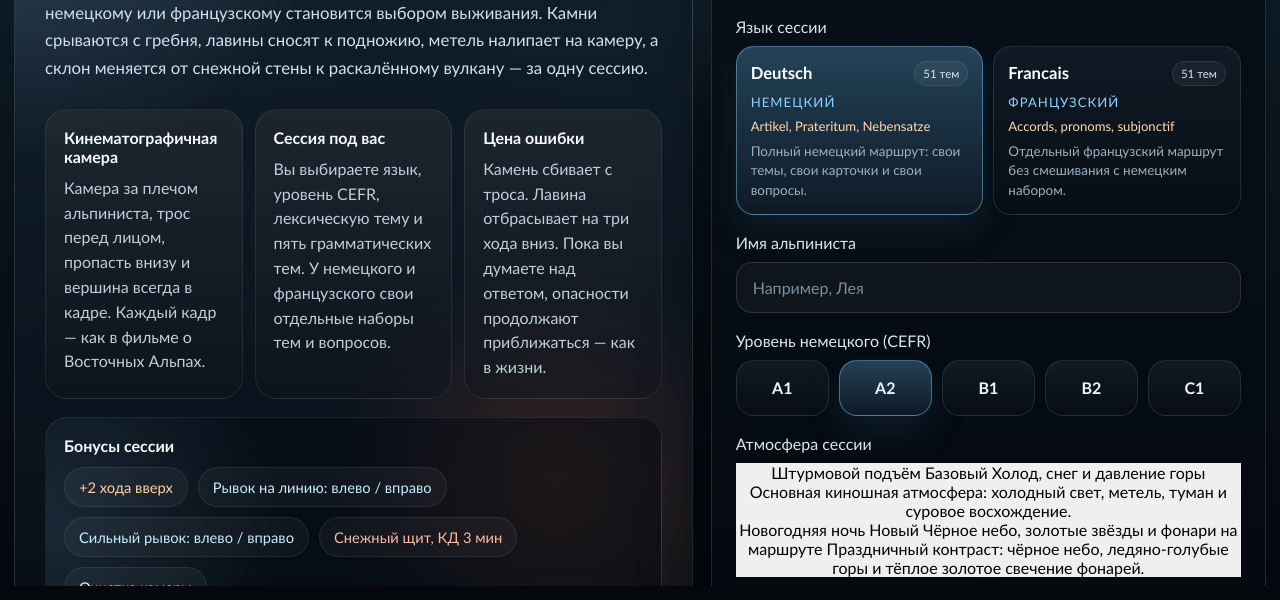
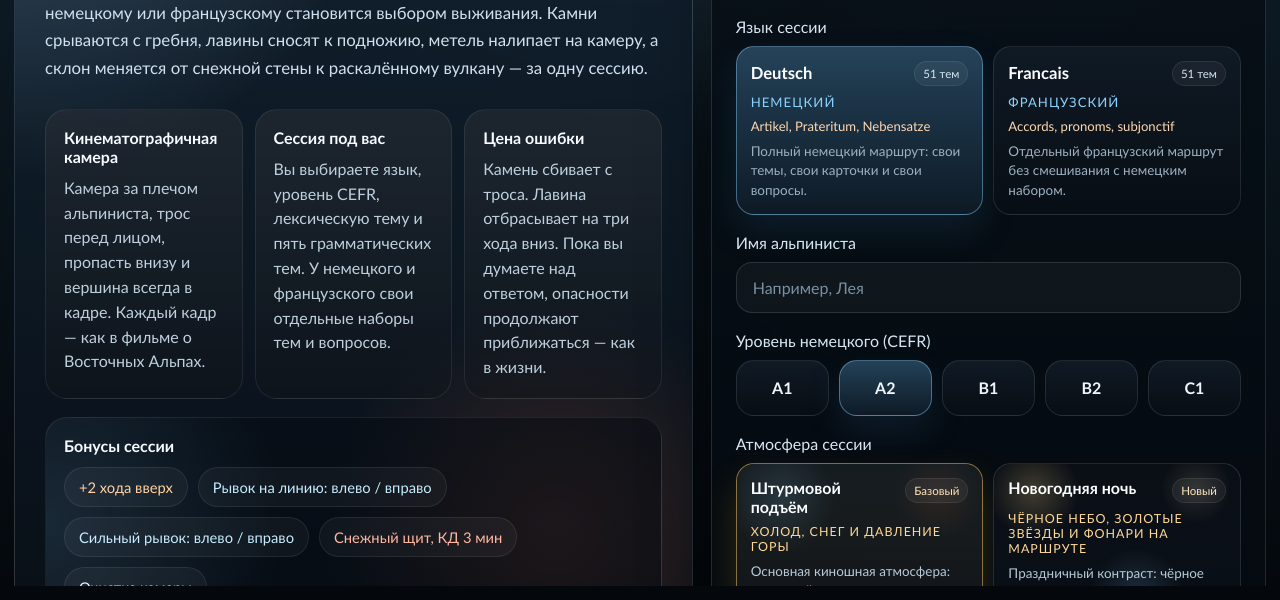
Before and after one commit to kirillmalafeev27-ai/Bergsteig, a website: page public/index.html in a window 1280 px wide. Shown: the part 200-800 px from the top of the page. Drawn offline with nearby package versions, Linux system fonts and the light colour scheme.

Commit message:
Add files via upload

```diff
--- a/public/css/style.css
+++ b/public/css/style.css
@@ -39,6 +39,14 @@ body {
     radial-gradient(circle at top, rgba(126, 170, 200, 0.22), transparent 34%),
     radial-gradient(circle at 20% 12%, rgba(255, 122, 74, 0.12), transparent 18%),
     linear-gradient(180deg, #122331 0%, #0a151d 38%, #04080d 100%);
+}
+
+body[data-atmosphere-preset="newyear"] {
+  background:
+    radial-gradient(circle at 14% 10%, rgba(255, 214, 120, 0.12), transparent 16%),
+    radial-gradient(circle at 84% 12%, rgba(255, 241, 193, 0.08), transparent 14%),
+    radial-gradient(circle at 50% -4%, rgba(137, 195, 255, 0.08), transparent 28%),
+    linear-gradient(180deg, #070a10 0%, #04060b 42%, #020308 100%);
 }
 
 button,
@@ -102,6 +110,13 @@ button {
     linear-gradient(180deg, rgba(18, 34, 49, 0.92), rgba(8, 14, 21, 0.94));
 }
 
+body[data-atmosphere-preset="newyear"] .hero-card {
+  background:
+    radial-gradient(circle at 16% 12%, rgba(255, 214, 120, 0.18), transparent 24%),
+    radial-gradient(circle at 82% 80%, rgba(143, 211, 255, 0.18), transparent 28%),
+    linear-gradient(180deg, rgba(11, 15, 24, 0.95), rgba(5, 8, 13, 0.97));
+}
+
 .hero-card::before,
 .hero-card::after,
 .setup-card::before,
@@ -139,6 +154,13 @@ button {
     radial-gradient(circle at top, rgba(141, 211, 255, 0.1), transparent 34%);
 }
 
+body[data-atmosphere-preset="newyear"] .setup-card,
+body[data-atmosphere-preset="newyear"] .end-card {
+  background:
+    linear-gradient(180deg, rgba(7, 11, 18, 0.92), rgba(3, 6, 11, 0.97)),
+    radial-gradient(circle at top, rgba(255, 214, 120, 0.1), transparent 34%);
+}
+
 .setup-card::before,
 .end-card::before {
   inset: 0 0 auto 0;
@@ -158,6 +180,12 @@ button {
   text-transform: uppercase;
   letter-spacing: 0.18em;
   font-size: 0.74rem;
+}
+
+body[data-atmosphere-preset="newyear"] .hero-kicker,
+body[data-atmosphere-preset="newyear"] .panel-kicker,
+body[data-atmosphere-preset="newyear"] .end-kicker {
+  color: #ffd87c;
 }
 
 #game-title,
@@ -217,6 +245,12 @@ button {
   background:
     radial-gradient(circle at left, rgba(141, 211, 255, 0.14), transparent 38%),
     rgba(5, 11, 18, 0.5);
+}
+
+body[data-atmosphere-preset="newyear"] .bonus-preview {
+  background:
+    radial-gradient(circle at left, rgba(255, 214, 120, 0.14), transparent 38%),
+    rgba(5, 11, 18, 0.54);
 }
 
 .bonus-preview-title {
@@ -357,12 +391,17 @@ input[type="text"]:focus {
 
 .selection-grid,
 .level-buttons,
-.language-buttons {
+.language-buttons,
+.preset-buttons {
   display: grid;
   gap: 10px;
 }
 
 .language-buttons {
+  grid-template-columns: repeat(2, minmax(0, 1fr));
+}
+
+.preset-buttons {
   grid-template-columns: repeat(2, minmax(0, 1fr));
 }
 
@@ -376,6 +415,7 @@ input[type="text"]:focus {
 
 .selection-btn,
 .language-btn,
+.preset-btn,
 .level-btn,
 .bonus-slot,
 .topic-btn,
@@ -394,6 +434,7 @@ input[type="text"]:focus {
 
 .selection-btn,
 .language-btn,
+.preset-btn,
 .level-btn,
 .bonus-slot,
 .topic-btn,
@@ -411,6 +452,7 @@ input[type="text"]:focus {
 
 .selection-btn:hover,
 .language-btn:hover,
+.preset-btn:hover,
 .level-btn:hover,
 .bonus-slot:hover,
 .topic-btn:hover,
@@ -430,6 +472,7 @@ input[type="text"]:focus {
 
 .selection-btn.selected,
 .language-btn.active,
+.preset-btn.active,
 .level-btn.active,
 .bonus-slot.selected {
   border-color: rgba(141, 211, 255, 0.42);
@@ -453,6 +496,44 @@ input[type="text"]:focus {
   align-content: start;
 }
 
+.preset-btn {
+  position: relative;
+  overflow: hidden;
+  min-height: 140px;
+  padding: 14px;
+  text-align: left;
+  display: grid;
+  gap: 8px;
+  align-content: start;
+}
+
+.preset-btn::before {
+  content: "";
+  position: absolute;
+  inset: 0;
+  pointer-events: none;
+}
+
+.preset-btn > * {
+  position: relative;
+  z-index: 1;
+}
+
+.preset-btn-classic::before {
+  background:
+    radial-gradient(circle at 18% 20%, rgba(141, 211, 255, 0.14), transparent 22%),
+    radial-gradient(circle at 82% 18%, rgba(255, 122, 74, 0.1), transparent 18%),
+    linear-gradient(180deg, rgba(13, 24, 35, 0.76), rgba(6, 12, 18, 0.1));
+}
+
+.preset-btn-newyear::before {
+  background:
+    radial-gradient(circle at 16% 16%, rgba(255, 221, 132, 0.22), transparent 18%),
+    radial-gradient(circle at 82% 14%, rgba(255, 242, 196, 0.12), transparent 14%),
+    radial-gradient(circle at 58% 76%, rgba(133, 198, 255, 0.16), transparent 24%),
+    linear-gradient(180deg, rgba(9, 12, 18, 0.82), rgba(4, 6, 11, 0.14));
+}
+
 .language-btn-topline {
   display: flex;
   justify-content: space-between;
@@ -460,9 +541,22 @@ input[type="text"]:focus {
   align-items: center;
 }
 
+.preset-btn-topline {
+  display: flex;
+  justify-content: space-between;
+  gap: 10px;
+  align-items: start;
+}
+
 .language-btn-title {
   color: #fbfdff;
   font-size: 1.04rem;
+  font-weight: 700;
+}
+
+.preset-btn-title {
+  color: #fbfdff;
+  font-size: 1rem;
   font-weight: 700;
 }
 
@@ -472,6 +566,15 @@ input[type="text"]:focus {
   border: 1px solid rgba(255, 255, 255, 0.08);
   background: rgba(255, 255, 255, 0.05);
   color: #d4e5f0;
+  font-size: 0.72rem;
+}
+
+.preset-btn-tag {
+  padding: 5px 8px;
+  border-radius: 999px;
+  border: 1px solid rgba(255, 255, 255, 0.08);
+  background: rgba(255, 255, 255, 0.05);
+  color: #ffe7bf;
   font-size: 0.72rem;
 }
 
@@ -487,10 +590,31 @@ input[type="text"]:focus {
   font-size: 0.82rem;
 }
 
+.preset-btn-teaser {
+  color: #ffd996;
+  font-size: 0.78rem;
+  text-transform: uppercase;
+  letter-spacing: 0.08em;
+}
+
 .language-btn-copy {
   color: #9bb1c2;
   font-size: 0.84rem;
   line-height: 1.45;
+}
+
+.preset-btn-copy {
+  color: #b7c9d7;
+  font-size: 0.84rem;
+  line-height: 1.45;
+}
+
+.preset-btn.active {
+  border-color: rgba(255, 207, 114, 0.48);
+  background:
+    linear-gradient(180deg, rgba(53, 44, 25, 0.84), rgba(11, 16, 24, 0.96)),
+    rgba(255, 255, 255, 0.04);
+  box-shadow: 0 18px 36px rgba(216, 156, 44, 0.2);
 }
 
 .level-btn {
@@ -637,6 +761,13 @@ input[type="text"]:focus {
     linear-gradient(180deg, rgba(255, 255, 255, 0.03), rgba(255, 255, 255, 0));
 }
 
+body[data-atmosphere-preset="newyear"] #game-screen::before {
+  background:
+    radial-gradient(circle at 18% 0%, rgba(255, 214, 120, 0.08), transparent 22%),
+    radial-gradient(circle at 82% 8%, rgba(196, 228, 255, 0.12), transparent 22%),
+    linear-gradient(180deg, rgba(255, 255, 255, 0.02), rgba(255, 255, 255, 0));
+}
+
 #game-screen::after {
   background:
     radial-gradient(circle at 50% 100%, rgba(255, 122, 74, 0.08), transparent 24%),
@@ -680,6 +811,13 @@ input[type="text"]:focus {
   background-size: 280px 280px, 280px 280px, 100% 100%;
   mix-blend-mode: screen;
   animation: drift-storm 16s linear infinite;
+}
+
+body[data-atmosphere-preset="newyear"] #storm-overlay {
+  background:
+    linear-gradient(120deg, rgba(255, 221, 136, 0) 0%, rgba(255, 221, 136, 0.06) 46%, rgba(255, 221, 136, 0) 54%),
+    linear-gradient(300deg, rgba(210, 233, 255, 0) 0%, rgba(210, 233, 255, 0.05) 44%, rgba(210, 233, 255, 0) 52%),
+    linear-gradient(180deg, rgba(255, 255, 255, 0.03), rgba(255, 221, 136, 0));
 }
 
 @keyframes drift-storm {
@@ -815,6 +953,15 @@ body.paused #lens-overlay {
     rgba(5, 10, 15, 0.36);
   box-shadow: 0 18px 34px rgba(0, 0, 0, 0.24);
   backdrop-filter: blur(14px);
+}
+
+body[data-atmosphere-preset="newyear"] .floating-panel,
+body[data-atmosphere-preset="newyear"] #control-hint {
+  border-color: rgba(255, 221, 136, 0.12);
+  background:
+    linear-gradient(180deg, rgba(8, 12, 20, 0.9), rgba(5, 8, 14, 0.7)),
+    radial-gradient(circle at top, rgba(255, 214, 120, 0.08), rgba(255, 214, 120, 0) 42%),
+    rgba(5, 10, 15, 0.36);
 }
 
 .floating-panel {
@@ -1130,6 +1277,10 @@ body.paused #lens-overlay {
     grid-template-columns: repeat(2, minmax(0, 1fr));
   }
 
+  .preset-buttons {
+    grid-template-columns: repeat(2, minmax(0, 1fr));
+  }
+
   .level-buttons {
     grid-template-columns: repeat(3, minmax(0, 1fr));
   }
@@ -1182,6 +1333,7 @@ body.paused #lens-overlay {
   .selection-grid,
   .bonus-slots,
   .language-buttons,
+  .preset-buttons,
   .level-buttons {
     grid-template-columns: 1fr;
   }
```
